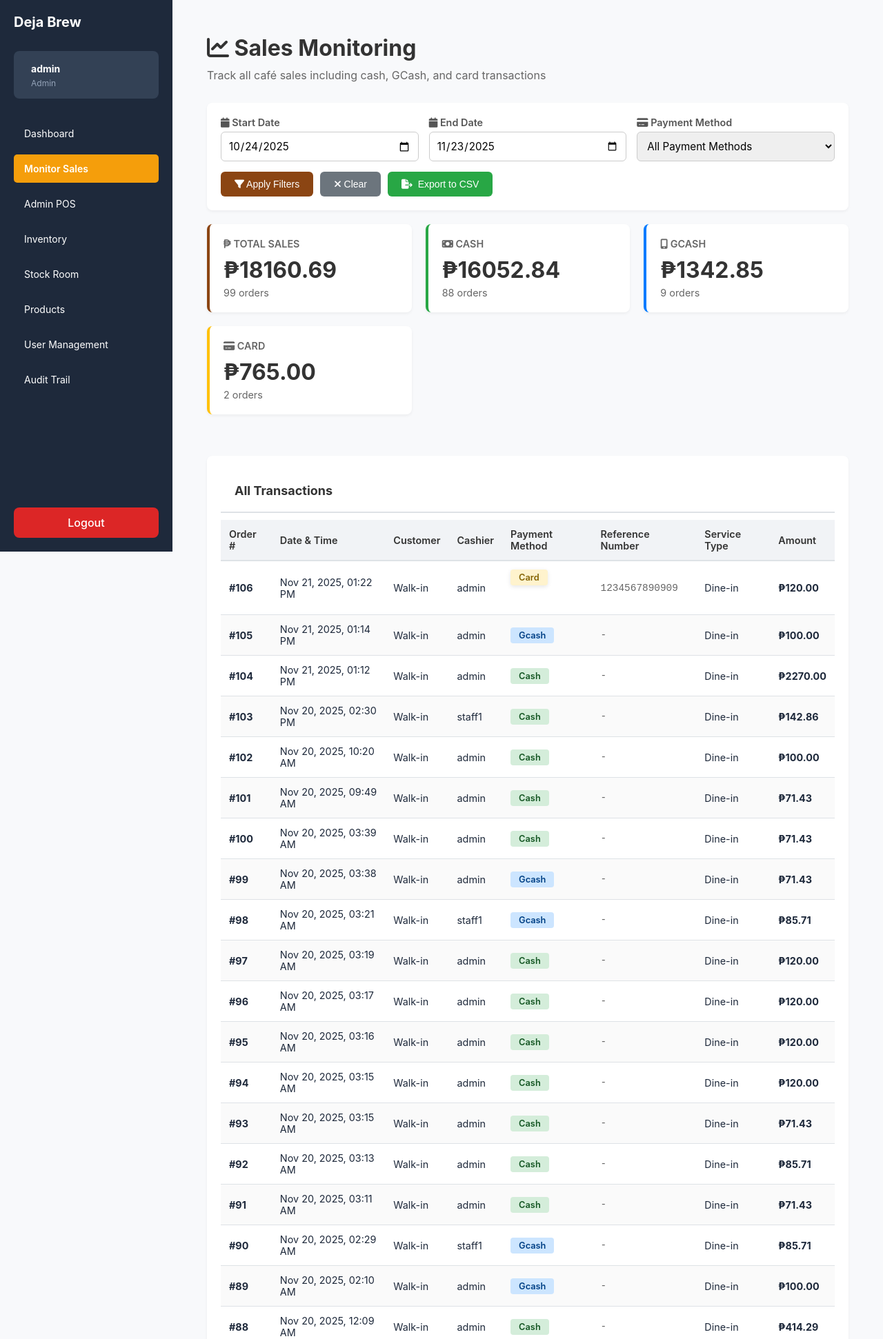
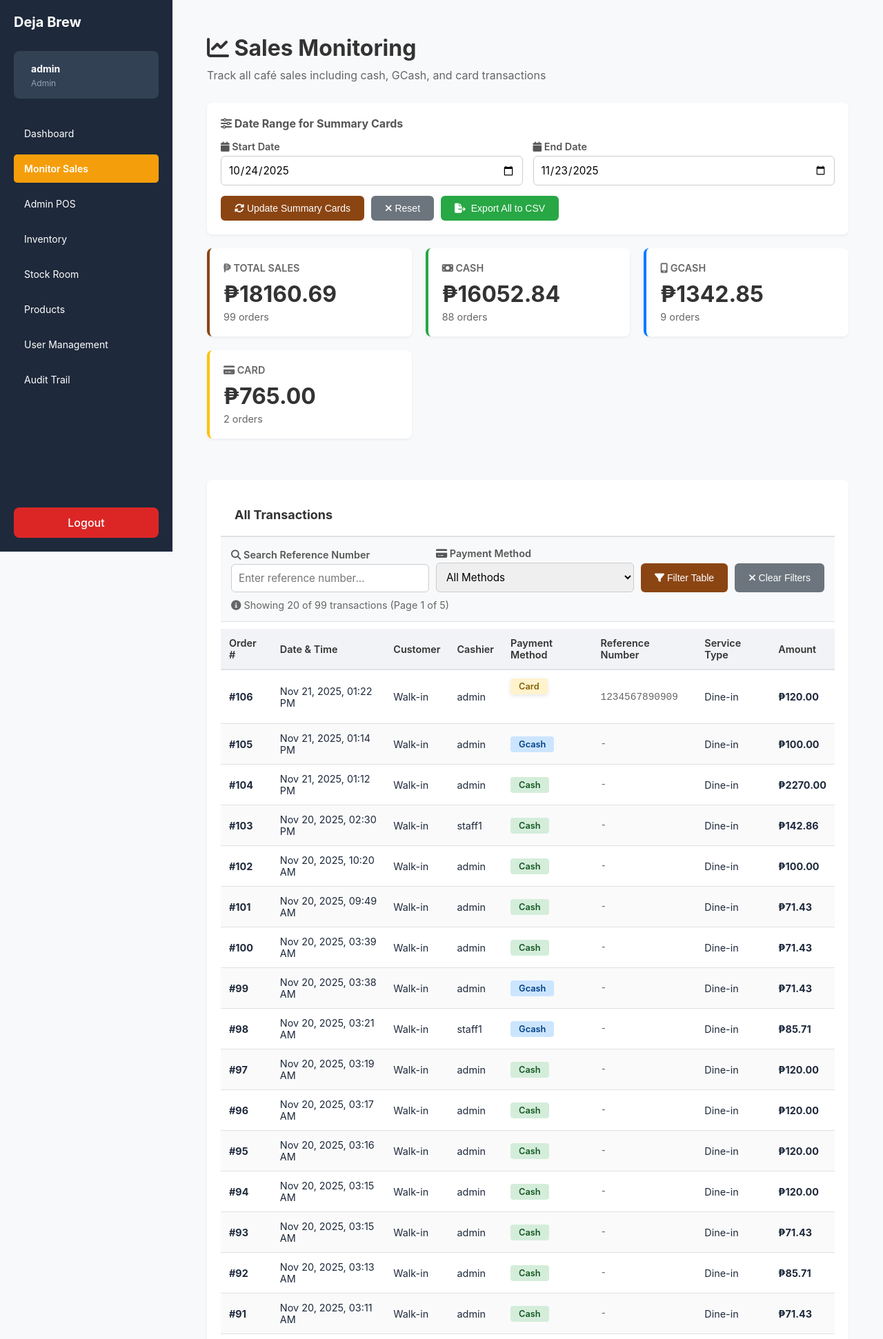
Before and after one commit to ramosjarod04-creator/DejaBrew, a Django app: page /sales-monitoring/ in a window 1280 px wide. Shown: the top 1942 px of the page at 69% size. Run offline with Django 5.2, Linux system fonts and the light colour scheme; a user stored in the database is signed in; data comes from the database, SQL or seed files in the repository; some libraries are stand-ins or nearby versions.

Commit message:
Refactor Monitor Sales: Independent filters, pagination, and reference search
KEY ARCHITECTURAL CHANGE:
- Filters now split into two independent systems:
  * Date Range filters: Only affect Summary Cards (Total Sales, Cash, GCash, Card)
  * Table filters: Only affect All Transactions Table

SUMMARY CARDS:
- Date range filters (start/end date) update summary statistics only
- Summary cards remain unaffected by table filtering
- Clear visual separation with section heading

ALL TRANSACTIONS TABLE:
- Added Reference Number search bar (full-text search)
- Added Payment Method filter (Cash/GCash/Card) - independent from summary
- Implements pagination: 20 transactions per page
- Pagination controls: First, Previous, Next, Last buttons
- Page counter shows current page and total pages
- Transaction count shows "Showing X of Y transactions"
- Auto-reset to page 1 when filters change
- Search on Enter key for reference number
- Visual feedback for disabled pagination buttons

JAVASCRIPT IMPROVEMENTS:
- Separated loadSummaryData() for summary cards
- applyTableFilters() for independent table filtering
- Client-side filtering for better performance
- Pagination state management with currentPage tracking
- filteredOrders vs allOrders separation
- Real-time filter application without affecting summary

```diff
--- a/dejabrew/pos/templates/sales_monitoring.html
+++ b/dejabrew/pos/templates/sales_monitoring.html
@@ -279,8 +279,11 @@
         <p>Track all café sales including cash, GCash, and card transactions</p>
     </div>
 
-    <!-- Filters -->
+    <!-- Filters at Top (FOR SUMMARY CARDS ONLY - does not affect table) -->
     <div class="filter-section">
+        <h3 style="margin: 0 0 15px 0; font-size: 1rem; color: #555;">
+            <i class="fas fa-sliders-h"></i> Date Range for Summary Cards
+        </h3>
         <div class="filter-grid">
             <div class="filter-group">
                 <label for="startDate"><i class="fas fa-calendar"></i> Start Date</label>
@@ -290,25 +293,16 @@
                 <label for="endDate"><i class="fas fa-calendar"></i> End Date</label>
                 <input type="date" id="endDate" class="filter-input">
             </div>
-            <div class="filter-group">
-                <label for="paymentMethod"><i class="fas fa-credit-card"></i> Payment Method</label>
-                <select id="paymentMethod" class="filter-input">
-                    <option value="all">All Payment Methods</option>
-                    <option value="cash">Cash</option>
-                    <option value="gcash">GCash</option>
-                    <option value="card">Card</option>
-                </select>
-            </div>
         </div>
         <div class="filter-actions">
             <button id="applyFilters" class="btn btn-primary">
-                <i class="fas fa-filter"></i> Apply Filters
+                <i class="fas fa-sync-alt"></i> Update Summary Cards
             </button>
             <button id="clearFilters" class="btn btn-secondary">
-                <i class="fas fa-times"></i> Clear
+                <i class="fas fa-times"></i> Reset
             </button>
             <button id="exportData" class="btn btn-success export-btn">
-                <i class="fas fa-file-export"></i> Export to CSV
+                <i class="fas fa-file-export"></i> Export All to CSV
             </button>
         </div>
     </div>
@@ -337,11 +331,41 @@
         </div>
     </div>
 
-    <!-- Sales Table -->
+    <!-- Sales Table with Independent Filters -->
     <div class="table-container">
         <div class="table-header">
             <h2>All Transactions</h2>
         </div>
+
+        <!-- Table-Specific Filters -->
+        <div style="padding: 15px; border-bottom: 1px solid #dee2e6; background: #f8f9fa;">
+            <div style="display: flex; gap: 10px; flex-wrap: wrap; align-items: flex-end; margin-bottom: 10px;">
+                <div class="filter-group" style="flex: 1; min-width: 200px;">
+                    <label for="refSearch" style="margin-bottom: 5px;"><i class="fas fa-search"></i> Search Reference Number</label>
+                    <input type="text" id="refSearch" placeholder="Enter reference number..." style="width: 100%; padding: 10px; border: 1px solid #ccc; border-radius: 6px;">
+                </div>
+                <div class="filter-group" style="flex: 1; min-width: 150px;">
+                    <label for="tablePaymentFilter" style="margin-bottom: 5px;"><i class="fas fa-credit-card"></i> Payment Method</label>
+                    <select id="tablePaymentFilter" style="width: 100%; padding: 10px; border: 1px solid #ccc; border-radius: 6px;">
+                        <option value="all">All Methods</option>
+                        <option value="cash">Cash</option>
+                        <option value="gcash">GCash</option>
+                        <option value="card">Card</option>
+                    </select>
+                </div>
+                <button id="applyTableFilters" class="btn btn-primary" style="height: 42px;">
+                    <i class="fas fa-filter"></i> Filter Table
+                </button>
+                <button id="clearTableFilters" class="btn btn-secondary" style="height: 42px;">
+                    <i class="fas fa-times"></i> Clear Filters
+                </button>
+            </div>
+            <div style="font-size: 0.9rem; color: #666;">
+                <i class="fas fa-info-circle"></i> Showing <span id="tableShownCount">0</span> of <span id="tableTotalCount">0</span> transactions
+                (Page <span id="tableCurrentPage">1</span> of <span id="tableTotalPages">1</span>)
+            </div>
+        </div>
+
         <div class="table-wrapper">
             <table class="data-table">
                 <thead>
@@ -366,6 +390,15 @@
                 </tbody>
             </table>
         </div>
+
+        <!-- Pagination Controls -->
+        <div style="display: flex; justify-content: center; align-items: center; gap: 10px; padding: 20px; border-top: 1px solid #dee2e6; background: #f8f9fa;">
+            <button id="firstTablePage" class="btn btn-secondary" style="padding: 8px 12px;">First</button>
+            <button id="prevTablePage" class="btn btn-secondary" style="padding: 8px 12px;">Previous</button>
+            <span style="padding: 0 15px; color: #666;">Page <span id="tablePageDisplay">1</span> of <span id="tablePagesDisplay">1</span></span>
+            <button id="nextTablePage" class="btn btn-secondary" style="padding: 8px 12px;">Next</button>
+            <button id="lastTablePage" class="btn btn-secondary" style="padding: 8px 12px;">Last</button>
+        </div>
     </div>
 </div>
 {% endblock %}
@@ -374,6 +407,12 @@
 <script>
 // API endpoint
 const API_URL = '/api/sales-monitoring/';
+
+// Global state
+let allOrders = []; // All orders from API
+let filteredOrders = []; // Orders after table filtering
+let currentPage = 1;
+const ordersPerPage = 20;
 
 // Initialize date inputs with default values (last 30 days)
 function initializeDates() {
@@ -410,7 +449,7 @@ function getPaymentBadge(method) {
     return `<span class="payment-badge ${methodLower}">${method}</span>`;
 }
 
-// Update stats cards
+// Update stats cards (INDEPENDENT from table filters)
 function updateStats(data) {
     // Total sales
     document.getElementById('totalSales').textContent = formatCurrency(data.summary.total_sales);
@@ -429,11 +468,75 @@ function updateStats(data) {
     document.getElementById('cardOrders').textContent = `${data.summary.card_orders} orders`;
 }
 
-// Update sales table
-function updateTable(orders) {
+// Pagination helpers
+function getTotalPages() {
+    return Math.ceil(filteredOrders.length / ordersPerPage);
+}
+
+function getPaginatedOrders() {
+    const start = (currentPage - 1) * ordersPerPage;
+    const end = start + ordersPerPage;
+    return filteredOrders.slice(start, end);
+}
+
+function updatePaginationControls() {
+    const totalPages = getTotalPages();
+
+    // Update page numbers
+    document.getElementById('tableCurrentPage').textContent = currentPage;
+    document.getElementById('tableTotalPages').textContent = totalPages;
+    document.getElementById('tablePageDisplay').textContent = currentPage;
+    document.getElementById('tablePagesDisplay').textContent = totalPages;
+
+    // Update counts
+    document.getElementById('tableShownCount').textContent = getPaginatedOrders().length;
+    document.getElementById('tableTotalCount').textContent = filteredOrders.length;
+
+    // Enable/disable buttons
+    const firstBtn = document.getElementById('firstTablePage');
+    const prevBtn = document.getElementById('prevTablePage');
+    const nextBtn = document.getElementById('nextTablePage');
+    const lastBtn = document.getElementById('lastTablePage');
+
+    firstBtn.disabled = currentPage === 1;
+    prevBtn.disabled = currentPage === 1;
+    nextBtn.disabled = currentPage >= totalPages;
+    lastBtn.disabled = currentPage >= totalPages;
+
+    // Visual feedback
+    [firstBtn, prevBtn, nextBtn, lastBtn].forEach(btn => {
+        if (btn.disabled) {
+            btn.style.opacity = '0.5';
+            btn.style.cursor = 'not-allowed';
+        } else {
+            btn.style.opacity = '1';
+            btn.style.cursor = 'pointer';
+        }
+    });
+}
+
+// Apply table-specific filters (INDEPENDENT from summary cards)
+function applyTableFilters() {
+    const refSearch = document.getElementById('refSearch').value.trim().toLowerCase();
+    const paymentFilter = document.getElementById('tablePaymentFilter').value;
+
+    filteredOrders = allOrders.filter(order => {
+        const matchesRef = !refSearch || (order.reference_number && order.reference_number.toLowerCase().includes(refSearch));
+        const matchesPayment = paymentFilter === 'all' || order.payment_method.toLowerCase() === paymentFilter.toLowerCase();
+
+        return matchesRef && matchesPayment;
+    });
+
+    currentPage = 1; // Reset to first page
+    renderTable();
+}
+
+// Render table with current page
+function renderTable() {
     const tbody = document.getElementById('salesTableBody');
+    const paginatedOrders = getPaginatedOrders();
 
-    if (orders.length === 0) {
+    if (paginatedOrders.length === 0) {
         tbody.innerHTML = `
             <tr>
                 <td colspan="8" class="empty-state">
@@ -442,10 +545,11 @@ function updateTable(orders) {
                 </td>
             </tr>
         `;
+        updatePaginationControls();
         return;
     }
 
-    tbody.innerHTML = orders.map(order => `
+    tbody.innerHTML = paginatedOrders.map(order => `
         <tr>
             <td><strong>#${order.id}</strong></td>
             <td>${formatDate(order.created_at)}</td>
@@ -457,53 +561,41 @@ function updateTable(orders) {
             <td><strong>${formatCurrency(order.total)}</strong></td>
         </tr>
     `).join('');
+
+    updatePaginationControls();
 }
 
-// Load sales data
-async function loadSalesData() {
+// Load summary cards data (uses date filters only)
+async function loadSummaryData() {
     try {
         const startDate = document.getElementById('startDate').value;
         const endDate = document.getElementById('endDate').value;
-        const paymentMethod = document.getElementById('paymentMethod').value;
-
-        console.log('Loading sales data with:', { startDate, endDate, paymentMethod });
 
         const params = new URLSearchParams({
             start_date: startDate,
             end_date: endDate,
-            payment_method: paymentMethod
+            payment_method: 'all'
         });
 
         const response = await fetch(`${API_URL}?${params}`);
-        console.log('Response status:', response.status);
 
         if (!response.ok) {
-            const errorText = await response.text();
-            console.error('Error response:', errorText);
             throw new Error('Failed to load sales data');
         }
 
         const data = await response.json();
-        console.log('Received data:', data);
 
         if (data.success === false) {
             throw new Error(data.error || 'Failed to load sales data');
         }
 
         updateStats(data);
-        updateTable(data.orders || []);
+        allOrders = data.orders || [];
+        filteredOrders = [...allOrders];
+        applyTableFilters(); // Apply any active table filters
 
     } catch (error) {
-        console.error('Error loading sales data:', error);
-        document.getElementById('salesTableBody').innerHTML = `
-            <tr>
-                <td colspan="8" class="empty-state">
-                    <i class="fas fa-exclamation-triangle fa-3x" style="color: #dc3545; margin-bottom: 10px;"></i>
-                    <p>Error loading sales data: ${error.message}</p>
-                    <p style="font-size: 0.9em; color: #666;">Check console for details</p>
-                </td>
-            </tr>
-        `;
+        console.error('Error loading summary data:', error);
     }
 }
 
@@ -511,31 +603,75 @@ async function loadSalesData() {
 function exportToCSV() {
     const startDate = document.getElementById('startDate').value;
     const endDate = document.getElementById('endDate').value;
-    const paymentMethod = document.getElementById('paymentMethod').value;
 
     const params = new URLSearchParams({
         start_date: startDate,
         end_date: endDate,
-        payment_method: paymentMethod,
+        payment_method: 'all',
         export: 'csv'
     });
 
     window.location.href = `${API_URL}?${params}`;
 }
 
-// Event listeners
-document.getElementById('applyFilters').addEventListener('click', loadSalesData);
+// Event listeners for summary card filters
+document.getElementById('applyFilters').addEventListener('click', loadSummaryData);
 document.getElementById('clearFilters').addEventListener('click', () => {
     initializeDates();
-    document.getElementById('paymentMethod').value = 'all';
-    loadSalesData();
+    loadSummaryData();
 });
 document.getElementById('exportData').addEventListener('click', exportToCSV);
+
+// Event listeners for table filters
+document.getElementById('applyTableFilters').addEventListener('click', applyTableFilters);
+document.getElementById('clearTableFilters').addEventListener('click', () => {
+    document.getElementById('refSearch').value = '';
+    document.getElementById('tablePaymentFilter').value = 'all';
+    applyTableFilters();
+});
+
+// Pagination event listeners
+document.getElementById('firstTablePage').addEventListener('click', () => {
+    if (currentPage !== 1) {
+        currentPage = 1;
+        renderTable();
+    }
+});
+
+document.getElementById('prevTablePage').addEventListener('click', () => {
+    if (currentPage > 1) {
+        currentPage--;
+        renderTable();
+    }
+});
+
+document.getElementById('nextTablePage').addEventListener('click', () => {
+    const totalPages = getTotalPages();
+    if (currentPage < totalPages) {
+        currentPage++;
+        renderTable();
+    }
+});
+
+document.getElementById('lastTablePage').addEventListener('click', () => {
+    const totalPages = getTotalPages();
+    if (currentPage !== totalPages) {
+        currentPage = totalPages;
+        renderTable();
+    }
+});
+
+// Reference search on Enter key
+document.getElementById('refSearch').addEventListener('keydown', (e) => {
+    if (e.key === 'Enter') {
+        applyTableFilters();
+    }
+});
 
 // Load data on page load
 document.addEventListener('DOMContentLoaded', () => {
     initializeDates();
-    loadSalesData();
+    loadSummaryData();
 });
 </script>
 {% endblock %}
```
